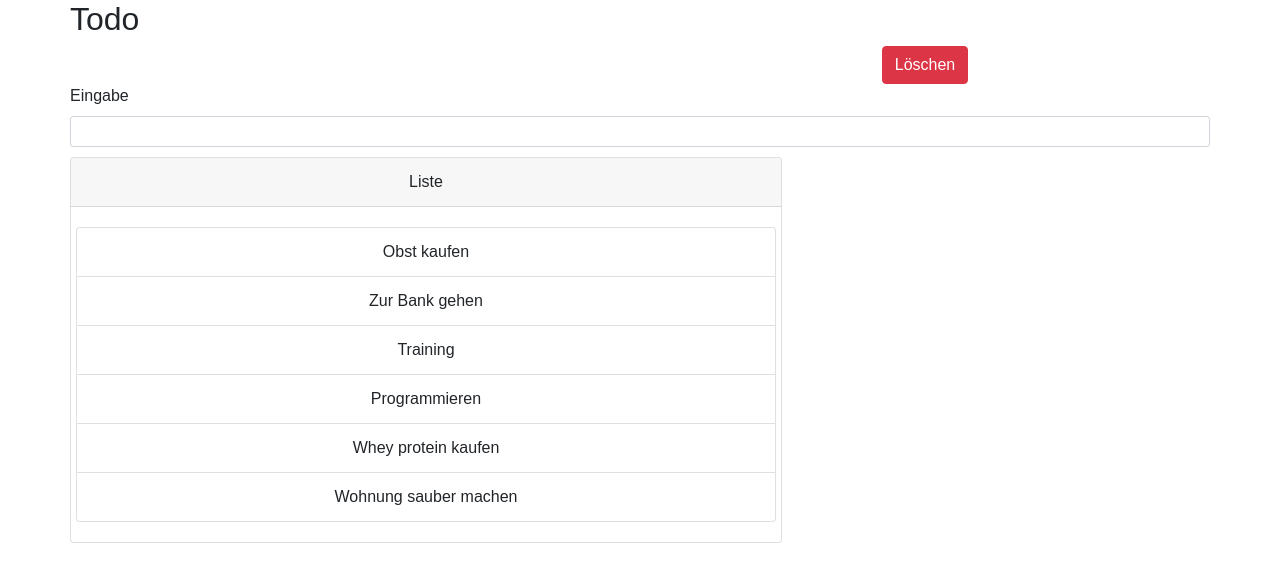
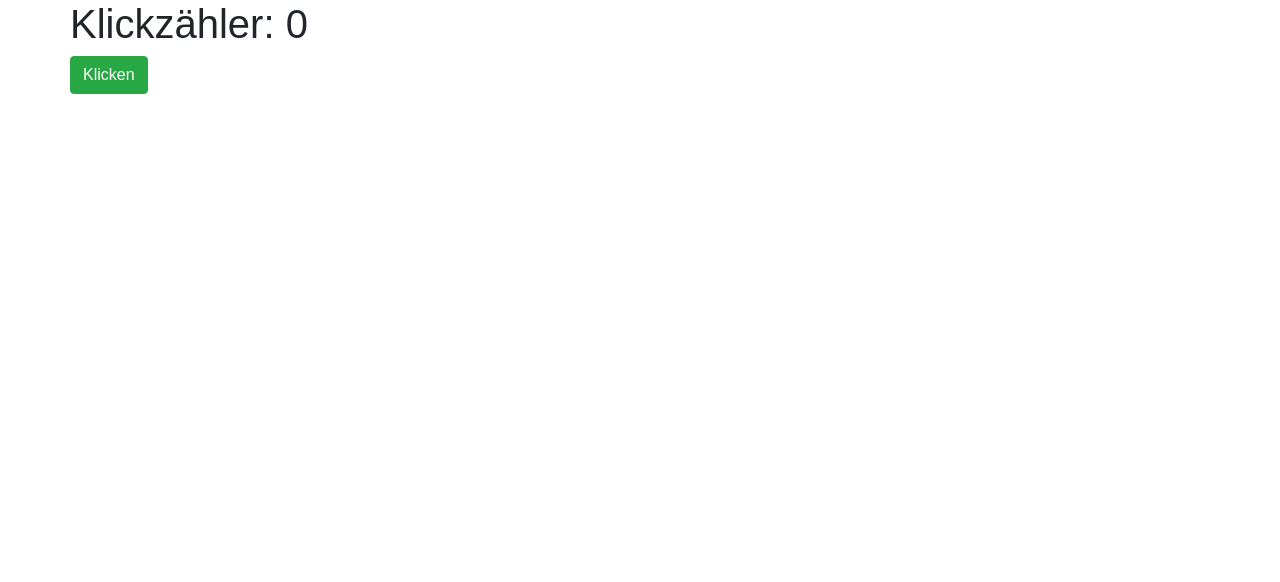
Before and after one commit to dubiBerlin/todolist-react, a React (Create React App) app: page / in a window 1280 px wide. Shown: the top 582 px of the page. Built offline with nearby package versions, Linux system fonts and the light colour scheme.

Commit message:
kleiner klickzaehler

```diff
--- /dev/null
+++ b/src/Klickzaehler3.js
@@ -0,0 +1,40 @@
+import React, { Component } from 'react';
+import logo from './logo.svg';
+import './App.css';
+import Button from "./Button";
+import Button2 from "./Button2";
+import Panel from "./Panel";
+
+class Klickzaehler extends Component {
+    constructor(props) {
+        super(props);
+
+        this.pressed = this.pressed.bind(this);
+    }
+
+    pressed() {
+        this.props.onIncrement();
+    };
+
+
+    render() {
+
+
+
+        return (
+            <div className="App">
+                <div className="container">
+                    <div className="row">
+                        <h1>Klickzähler: {this.props.count}</h1>
+                    </div>
+                    <div className="row">
+                        <button type="button" onClick={this.pressed} className="btn btn-success">Klicken</button>
+                    </div>
+                </div>
+            </div>
+        );
+    }
+}
+
+export default Klickzaehler
+    ;
--- a/src/index.js
+++ b/src/index.js
@@ -1,24 +1,30 @@
 import React from 'react';
 import ReactDOM from 'react-dom';
 import './index.css';
-import App from './App';
+import Klickzaehler from './Klickzaehler3';
 import registerServiceWorker from './registerServiceWorker';
 import counter from "./reducers/index";
+import App from "./App";
+import { incrementCounter } from "./actions/index";
 
 import { createStore } from "redux";
 
+// den Reducer in den Store anmelden
 let store = createStore(counter);
-console.log(store.getState());
 
-store.dispatch({ type: "INCREMENT" });
-store.dispatch({ type: "INCREMENT" });
-store.dispatch({ type: "INCREMENT" });
-store.dispatch({ type: "INCREMENT" });
-console.log(store.getState());
+const render = () => {
 
+    ReactDOM.render(
+        <Klickzaehler
+            count={store.getState()}
+            onIncrement={() => { store.dispatch(incrementCounter()); }}
 
-ReactDOM.render(
-    <App />,
-    document.getElementById('root')
-);
+        />,
+        document.getElementById('root')
+    );
+
+}
+
+render();
+store.subscribe(render);
 registerServiceWorker();
```
